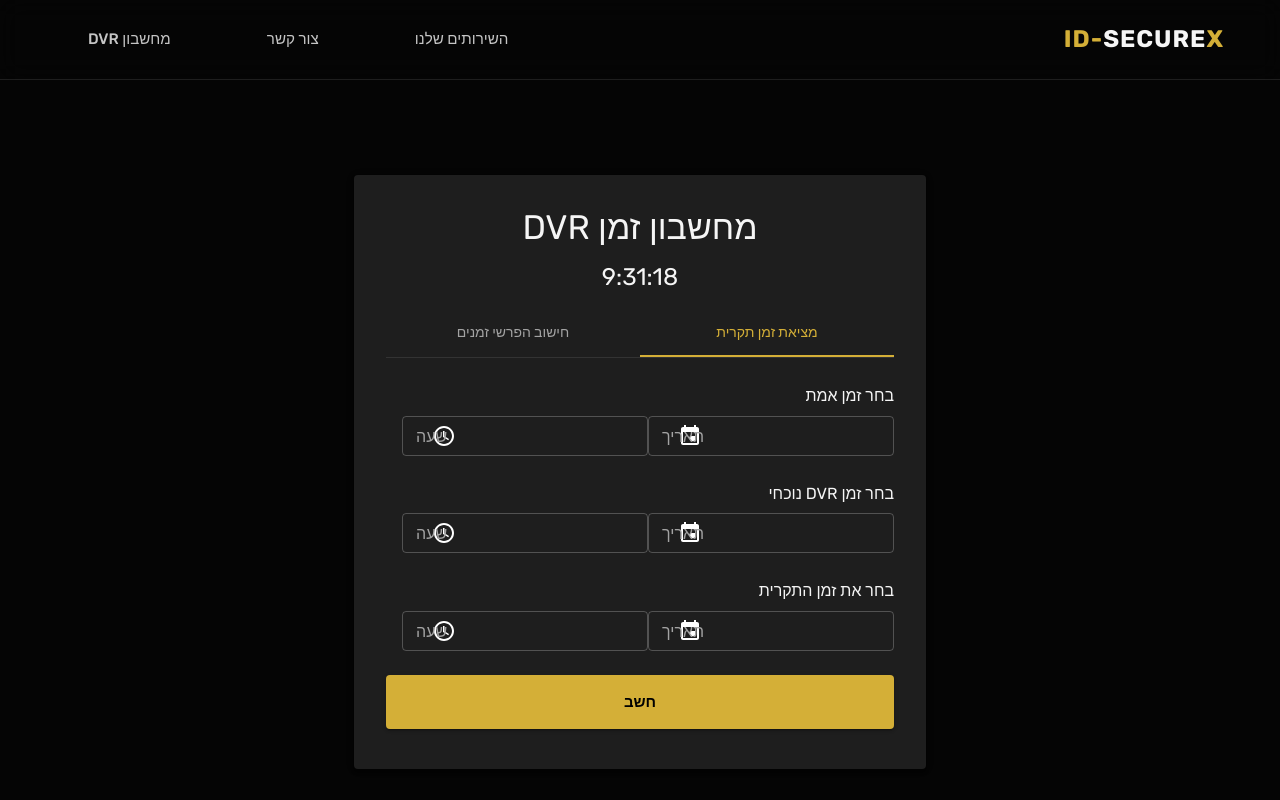
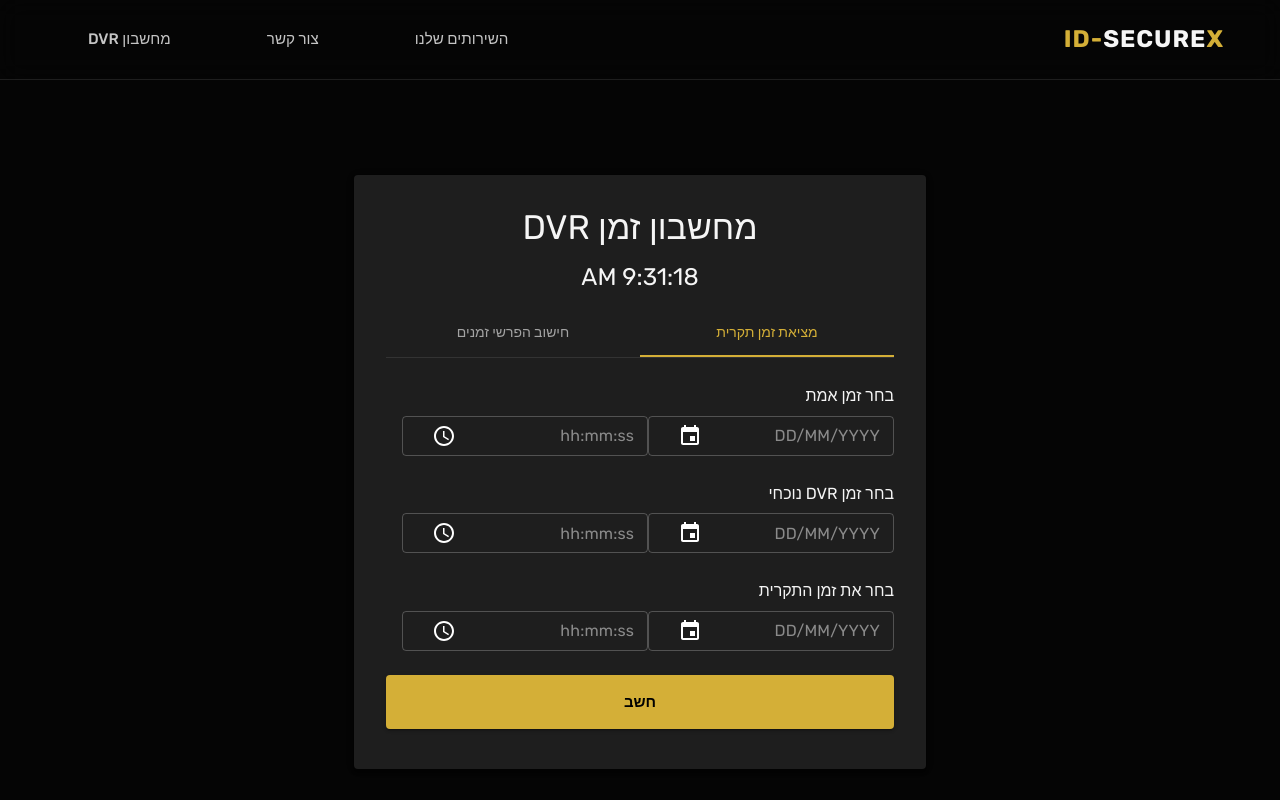
Before and after one commit to noamalka228/IdSecureX, a Next.js app: page /dvr-calculator in a window 1280 px wide. Shown: the top 800 px of the page. Built offline with nearby package versions, Linux system fonts and the light colour scheme.

Commit message:
Revmoed placeholder text

```diff
--- a/src/components/dvr/DvrCalculator.tsx
+++ b/src/components/dvr/DvrCalculator.tsx
@@ -49,9 +49,9 @@ const DvrCalculator = () => {
     const [result, setResult] = useState<{ type: 'diff' | 'incident'; content: string } | null>(null);
 
     useEffect(() => {
-        setCurrentTime(new Date().toLocaleTimeString('he-IL'));
+        setCurrentTime(new Date().toLocaleTimeString());
         const interval = setInterval(() => {
-            setCurrentTime(new Date().toLocaleTimeString('he-IL'));
+            setCurrentTime(new Date().toLocaleTimeString());
         }, 1000);
         return () => clearInterval(interval);
     }, []);
@@ -187,7 +187,6 @@ const DvrCalculator = () => {
                                 <Stack direction={{ xs: 'column', md: 'row' }} spacing={2}>
                                     <Box flex={1}>
                                         <DatePicker
-                                            label="תאריך"
                                             value={inputs.realDate}
                                             onChange={(newValue) => handleDateChange('realDate', newValue)}
                                             slotProps={{
@@ -195,14 +194,12 @@ const DvrCalculator = () => {
                                                     size: 'small',
                                                     fullWidth: true,
                                                     error: errors.realDate,
-                                                    helperText: errors.realDate ? 'שדה חובה' : ''
                                                 }
                                             }}
                                         />
                                     </Box>
                                     <Box flex={1}>
                                         <TimePicker
-                                            label="שעה"
                                             value={inputs.realTime}
                                             onChange={(newValue) => handleDateChange('realTime', newValue)}
                                             views={['hours', 'minutes', 'seconds']}
@@ -212,7 +209,6 @@ const DvrCalculator = () => {
                                                     size: 'small',
                                                     fullWidth: true,
                                                     error: errors.realTime,
-                                                    helperText: errors.realTime ? 'שדה חובה' : ''
                                                 }
                                             }}
                                         />
@@ -226,7 +222,6 @@ const DvrCalculator = () => {
                                 <Stack direction={{ xs: 'column', md: 'row' }} spacing={2}>
                                     <Box flex={1}>
                                         <DatePicker
-                                            label="תאריך"
                                             value={inputs.dvrDate}
                                             onChange={(newValue) => handleDateChange('dvrDate', newValue)}
                                             slotProps={{
@@ -234,14 +229,12 @@ const DvrCalculator = () => {
                                                     size: 'small',
                                                     fullWidth: true,
                                                     error: errors.dvrDate,
-                                                    helperText: errors.dvrDate ? 'שדה חובה' : ''
                                                 }
                                             }}
                                         />
                                     </Box>
                                     <Box flex={1}>
                                         <TimePicker
-                                            label="שעה"
                                             value={inputs.dvrTime}
                                             onChange={(newValue) => handleDateChange('dvrTime', newValue)}
                                             views={['hours', 'minutes', 'seconds']}
@@ -251,7 +244,6 @@ const DvrCalculator = () => {
                                                     size: 'small',
                                                     fullWidth: true,
                                                     error: errors.dvrTime,
-                                                    helperText: errors.dvrTime ? 'שדה חובה' : ''
                                                 }
                                             }}
                                         />
@@ -266,7 +258,6 @@ const DvrCalculator = () => {
                                     <Stack direction={{ xs: 'column', md: 'row' }} spacing={2}>
                                         <Box flex={1}>
                                             <DatePicker
-                                                label="תאריך"
                                                 value={inputs.incidentDate}
                                                 onChange={(newValue) => handleDateChange('incidentDate', newValue)}
                                                 slotProps={{
@@ -274,14 +265,12 @@ const DvrCalculator = () => {
                                                         size: 'small',
                                                         fullWidth: true,
                                                         error: errors.incidentDate,
-                                                        helperText: errors.incidentDate ? 'שדה חובה' : ''
                                                     }
                                                 }}
                                             />
                                         </Box>
                                         <Box flex={1}>
                                             <TimePicker
-                                                label="שעה"
                                                 value={inputs.incidentTime}
                                                 onChange={(newValue) => handleDateChange('incidentTime', newValue)}
                                                 views={['hours', 'minutes', 'seconds']}
@@ -291,7 +280,6 @@ const DvrCalculator = () => {
                                                         size: 'small',
                                                         fullWidth: true,
                                                         error: errors.incidentTime,
-                                                        helperText: errors.incidentTime ? 'שדה חובה' : ''
                                                     }
                                                 }}
                                             />
```
